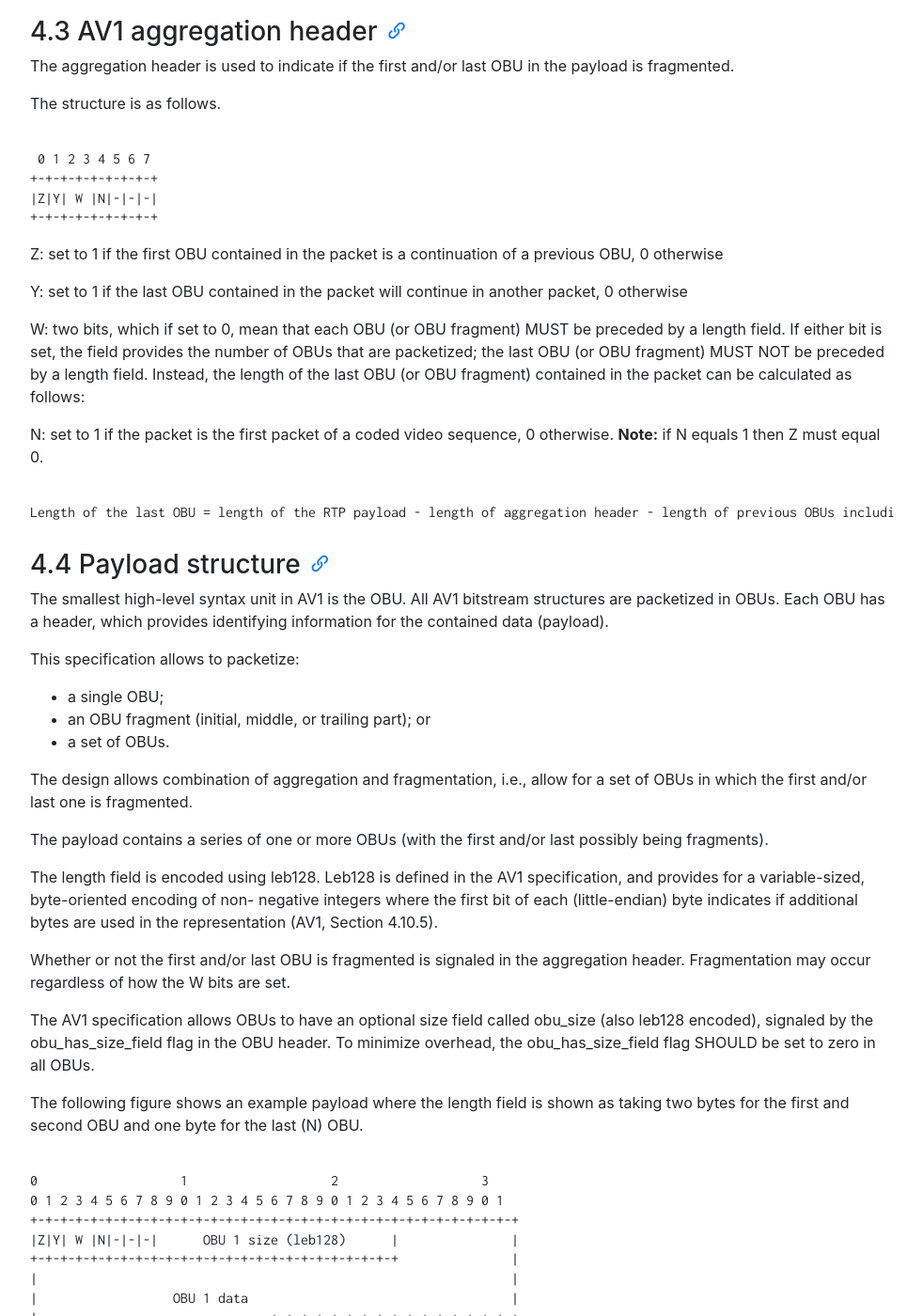
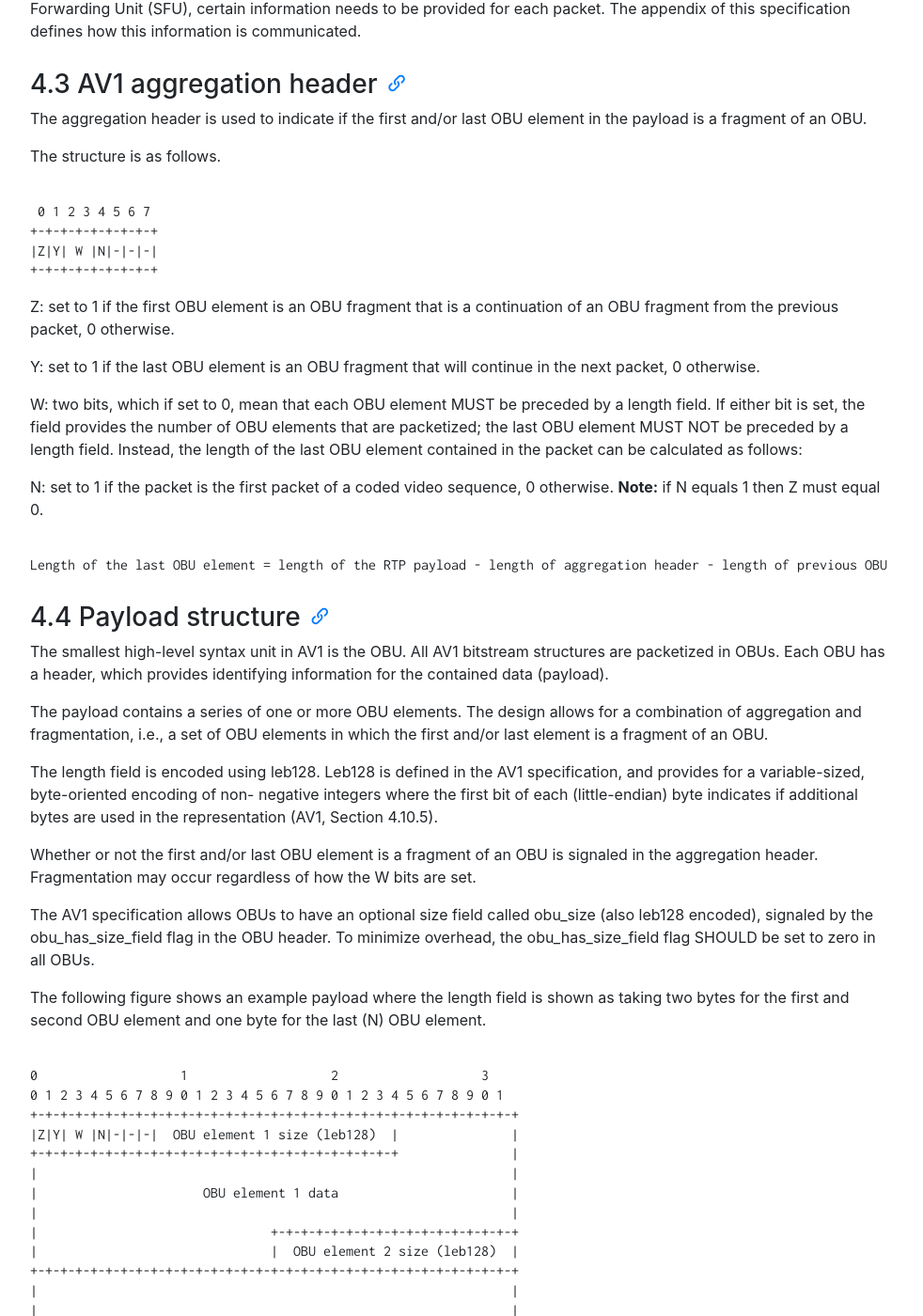
Before and after one commit to AOMediaCodec/av1-rtp-spec, a Jekyll site: the page built from index.md, in a window 1280 px wide and 1400 px high, scrolled down 4270 px. Shown: the whole window at 94% size, without its empty margins (53-1035 px from the left). Built offline with Jekyll 4.4.1, drawn with Linux system fonts in a browser that asks for light colours; nearby versions of some CDN libraries; some of the changed text lies outside the part shown.

Commit message:
Clarify the 'W' bit in section 4.3.

```diff
--- a/av1-rtp-spec.md
+++ b/av1-rtp-spec.md
@@ -34,7 +34,7 @@ This document describes an RTP payload specification applicable to the transmiss
 of video streams encoded using the [AV1 video codec][AV1].
 
 In AV1 the smallest individual encoder entity presented for transport is the
-Open Bitstream Unit (OBU). This specification allows both for fragmentation and
+OBU (Open Bitstream Unit). This specification allows both for fragmentation and
 aggregation of OBUs in the same RTP packet, but explicitly disallows doing so
 across frame boundaries.
 
@@ -72,9 +72,12 @@ Media-Aware Network Element (MANE
 : A middlebox that relays streams among transmitting and receiving clients
 by selectively forwarding packets and which may have access to the media ([RFC6184]).
 
-Open Bitstream Unit (OBU)
+OBU (Open Bitstream Unit)
 : The smallest bitstream data framing unit in AV1. All AV1 bitstream structures
   are packetized in OBUs.
+
+OBU element
+: An OBU, or a fragment of an OBU contained in an RTP packet.
 
 Selective Forwarding Unit (SFU)
 : A middlebox that relays streams among transmitting and receiving clients by
@@ -129,9 +132,7 @@ octet order.
 The general RTP payload format follows the RTP header format [RFC3550] and
 generic RTP header extensions [RFC8285], and is shown below.
 
-The dependency descriptor and AV1 aggregation header are described in this document.
-The payload itself is a series of OBUs, each preceded by length information as
-detailed later in this document.
+The dependency descriptor and AV1 aggregation header are described in this document. The payload itself is a series of OBU elements, preceded by length information as detailed later in this document.
 
 <pre><code>
  0                   1                   2                   3
@@ -178,8 +179,8 @@ how this information is communicated.
 
 ### 4.3 AV1 aggregation header
 
-The aggregation header is used to indicate if the first and/or last OBU in the
-payload is fragmented.
+The aggregation header is used to indicate if the first and/or last OBU element in the
+payload is a fragment of an OBU.
 
 The structure is as follows.
 
@@ -190,24 +191,18 @@ The structure is as follows.
 +-+-+-+-+-+-+-+-+
 </code></pre>
 
-Z: set to 1 if the first OBU contained in the packet is a continuation of a
-previous OBU, 0 otherwise
-
-Y: set to 1 if the last OBU contained in the packet will continue in another
-packet, 0 otherwise
-
-W: two bits, which if set to 0, mean that each OBU (or OBU fragment) MUST
-be preceded by a length field. If either bit is set, the field provides the
-number of OBUs that are packetized; the last OBU (or OBU fragment) MUST NOT be
-preceded by a length field. Instead, the length of the last OBU (or OBU fragment)
-contained in the packet can be calculated as follows:
+Z: set to 1 if the first OBU element is an OBU fragment that is a continuation of an OBU fragment from the previous packet, 0 otherwise.
+
+Y: set to 1 if the last OBU element is an OBU fragment that will continue in the next packet, 0 otherwise.
+
+W: two bits, which if set to 0, mean that each OBU element MUST be preceded by a length field. If either bit is set, the field provides the number of OBU elements that are packetized; the last OBU element MUST NOT be preceded by a length field. Instead, the length of the last OBU element contained in the packet can be calculated as follows:
 
 N: set to 1 if the packet is the first packet of a coded video sequence,
 0 otherwise.
 **Note:** if N equals 1 then Z must equal 0.
 
 <pre><code>
-Length of the last OBU = length of the RTP payload - length of aggregation header - length of previous OBUs including length fields
+Length of the last OBU element = length of the RTP payload - length of aggregation header - length of previous OBU elements including length fields
 </code></pre>
 
 ### 4.4 Payload structure
@@ -216,26 +211,14 @@ The smallest high-level syntax unit in AV1 is the OBU. All AV1 bitstream
 structures are packetized in OBUs. Each OBU has a header, which provides
 identifying information for the contained data (payload).
 
-This specification allows to packetize:
-
-  * a single OBU;
-  * an OBU fragment (initial, middle, or trailing part); or
-  * a set of OBUs.
-
-The design allows combination of aggregation and fragmentation, i.e., allow for
-a set of OBUs in which the first and/or last one is fragmented.
-
-The payload contains a series of one or more OBUs (with the first and/or last
-possibly being fragments).
+The payload contains a series of one or more OBU elements. The design allows for a combination of aggregation and fragmentation, i.e., a set of OBU elements in which the first and/or last element is a fragment of an OBU.
 
 The length field is encoded using leb128. Leb128 is defined in the AV1
 specification, and provides for a variable-sized, byte-oriented encoding of non-
 negative integers where the first bit of each (little-endian) byte indicates if
 additional bytes are used in the representation (AV1, Section 4.10.5).
 
-Whether or not the first and/or last OBU is fragmented is signaled in the
-aggregation header. Fragmentation may occur regardless of how the W bits
-are set.
+Whether or not the first and/or last OBU element is a fragment of an OBU is signaled in the aggregation header. Fragmentation may occur regardless of how the W bits are set.
 
 The AV1 specification allows OBUs to have an optional size field called
 obu_size (also leb128 encoded), signaled by the obu_has_size_field flag
@@ -243,43 +226,42 @@ in the OBU header. To minimize overhead, the obu_has_size_field flag SHOULD
 be set to zero in all OBUs.
 
 The following figure shows an example payload where the length field is shown as
-taking two bytes for the first and second OBU and one byte for the last (N) OBU.
+taking two bytes for the first and second OBU element and one byte for the last (N) OBU element.
 
 <pre><code>
 0                   1                   2                   3
 0 1 2 3 4 5 6 7 8 9 0 1 2 3 4 5 6 7 8 9 0 1 2 3 4 5 6 7 8 9 0 1
 +-+-+-+-+-+-+-+-+-+-+-+-+-+-+-+-+-+-+-+-+-+-+-+-+-+-+-+-+-+-+-+-+
-|Z|Y| W |N|-|-|-|      OBU 1 size (leb128)      |               |
+|Z|Y| W |N|-|-|-|  OBU element 1 size (leb128)  |               |
 +-+-+-+-+-+-+-+-+-+-+-+-+-+-+-+-+-+-+-+-+-+-+-+-+               |
 |                                                               |
-|                  OBU 1 data                                   |
+|                      OBU element 1 data                       |
+|                                                               |
 |                               +-+-+-+-+-+-+-+-+-+-+-+-+-+-+-+-+
-|                               |      OBU 2 size (leb128)      |
+|                               |  OBU element 2 size (leb128)  |
 +-+-+-+-+-+-+-+-+-+-+-+-+-+-+-+-+-+-+-+-+-+-+-+-+-+-+-+-+-+-+-+-+
 |                                                               |
 |                                                               |
-:                        OBU 2 data                             :
+:                       OBU element 2 data                      :
 :                                                               :
 |                                                               |
 +-+-+-+-+-+-+-+-+-+-+-+-+-+-+-+-+-+-+-+-+-+-+-+-+-+-+-+-+-+-+-+-+
-|   OBU N size  |                                               |
-+-+-+-+-+-+-+-+-+-+-+-+-+-+-+-+-+  OBU N data  +-+-+-+-+-+-+-+-+
+| element N size|                                               |
++-+-+-+-+-+-+-+-+       OBU element N data      +-+-+-+-+-+-+-+-+
 |                                               |
 +-+-+-+-+-+-+-+-+-+-+-+-+-+-+-+-+-+-+-+-+-+-+-+-+
 </code></pre>
 
-The following figure shows an example payload containing two
-OBUs where the last OBU omits the length field (and the W
-field is set to 2):
+The following figure shows an example payload containing two OBU elements where the last OBU element omits the length field (and the W field is set to 2):
 
 <pre><code>
 0                   1                   2                   3
 0 1 2 3 4 5 6 7 8 9 0 1 2 3 4 5 6 7 8 9 0 1 2 3 4 5 6 7 8 9 0 1
 +-+-+-+-+-+-+-+-+-+-+-+-+-+-+-+-+-+-+-+-+-+-+-+-+-+-+-+-+-+-+-+-+
-|Z|Y|1 0|N|-|-|-|   OBU 1 size (leb128)         |               |
+|Z|Y|1 0|N|-|-|-|  OBU element 1 size (leb128)  |               |
 +-+-+-+-+-+-+-+-+-+-+-+-+-+-+-+-+-+-+-+-+-+-+-+-+               |
 |                                                               |
-:                        OBU 1 data                             :
+:                      OBU element 1 data                       :
 :                                                               :
 |                                                               |
 |                               +-+-+-+-+-+-+-+-+-+-+-+-+-+-+-+-+
@@ -287,7 +269,7 @@ field is set to 2):
 +-+-+-+-+-+-+-+-+-+-+-+-+-+-+-+-+                               |
 |                                                               |
 |                                                               |
-:                        OBU 2 data                             :
+:                      OBU element 2 data                       :
 :                                                               :
 |                                                               |
 +-+-+-+-+-+-+-+-+-+-+-+-+-+-+-+-+-+-+-+-+-+-+-+-+-+-+-+-+-+-+-+-+
```
